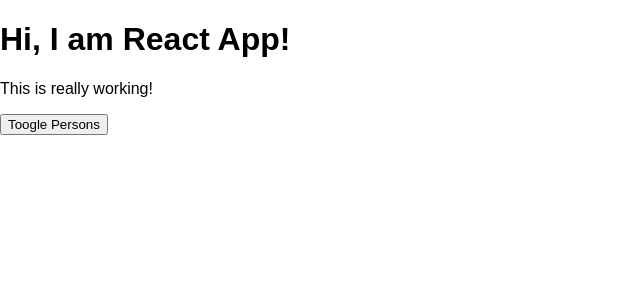
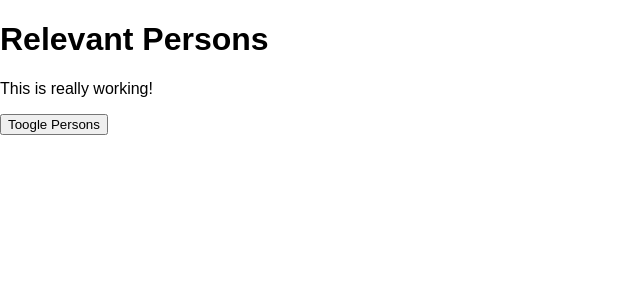
Before and after one commit to gabifija/react-redux-app, a React (Create React App) app: page / in a window 1280 px wide. Shown: the top 300 px of the page, without its empty margins (0-640 px from the left). Built offline with nearby package versions, Linux system fonts and the light colour scheme.

Commit message:
Created Stateless to Stateful Components

```diff
--- a/src/components/Cockpit/Cockpit.js
+++ b/src/components/Cockpit/Cockpit.js
@@ -20,7 +20,7 @@
 
   return (
     <div className={classes.Cockpit}>
-      <h1>Hi, I am React App!</h1>
+      <h1>{ props.appTitle }</h1>
       <p className={assignedClasses.join(' ')}>This is really working!</p>
       <button
         className={btnClass}
--- a/src/components/Persons/Person/Person.js
+++ b/src/components/Persons/Person/Person.js
@@ -1,15 +1,17 @@
-import React from 'react';
+import React, { Component } from 'react';
 
 import classes from './Person.css';
 
-const person = (props) => {
-  return (
-  	<div className={classes.Person}>
-  		<p onClick={props.click}>I'm {props.name} and I am {props.age} years old!</p>
-  		<p>{props.children}</p>
-  		<input type="text" onChange={props.changed} value={props.name} />
-  	</div>
-  )
-};
+class Person extends Component {
+  render () {
+    return (
+      <div className={classes.Person}>
+        <p onClick={this.props.click}>I'm {this.props.name} and I am {this.props.age} years old!</p>
+        <p>{this.props.children}</p>
+        <input type="text" onChange={this.props.changed} value={this.props.name} />
+      </div>
+    )
+  }
+}
 
-export default person;
+export default Person;
--- a/src/components/Persons/Persons.js
+++ b/src/components/Persons/Persons.js
@@ -1,13 +1,17 @@
-import React from 'react';
+import React, { Component } from 'react';
 import Person from './Person/Person';
 
-const persons = (props) => props.persons.map((person, index) => {
-    return <Person
-      click={() => props.clicked(index)}
-      name={person.name}
-      age={person.age}
-      key={person.id}
-      changed={(event) => props.changed(event, person.id)} />
-  });
+class Persons extends Component {
+  render () {
+    return this.props.persons.map((person, index) => {
+      return <Person
+        click={() => this.props.clicked(index)}
+        name={person.name}
+        age={person.age}
+        key={person.id}
+        changed={(event) => this.props.changed(event, person.id)} />
+    });
+  }
+}
 
-export default persons;
+export default Persons;
--- a/src/containers/App.js
+++ b/src/containers/App.js
@@ -66,6 +66,7 @@
   	return (
 			<div className={classes.App}>
 				<Cockpit
+					appTitle={this.props.title}
 					showPersons={this.state.showPersons}
 					persons={this.state.persons}
 					clicked={this.tooglePersonsHandler} />
--- a/src/index.js
+++ b/src/index.js
@@ -4,5 +4,5 @@
 import App from './containers/App';
 import registerServiceWorker from './registerServiceWorker';
 
-ReactDOM.render(<App />, document.getElementById('root'));
+ReactDOM.render(<App title='Relevant Persons' />, document.getElementById('root'));
 registerServiceWorker();
```
